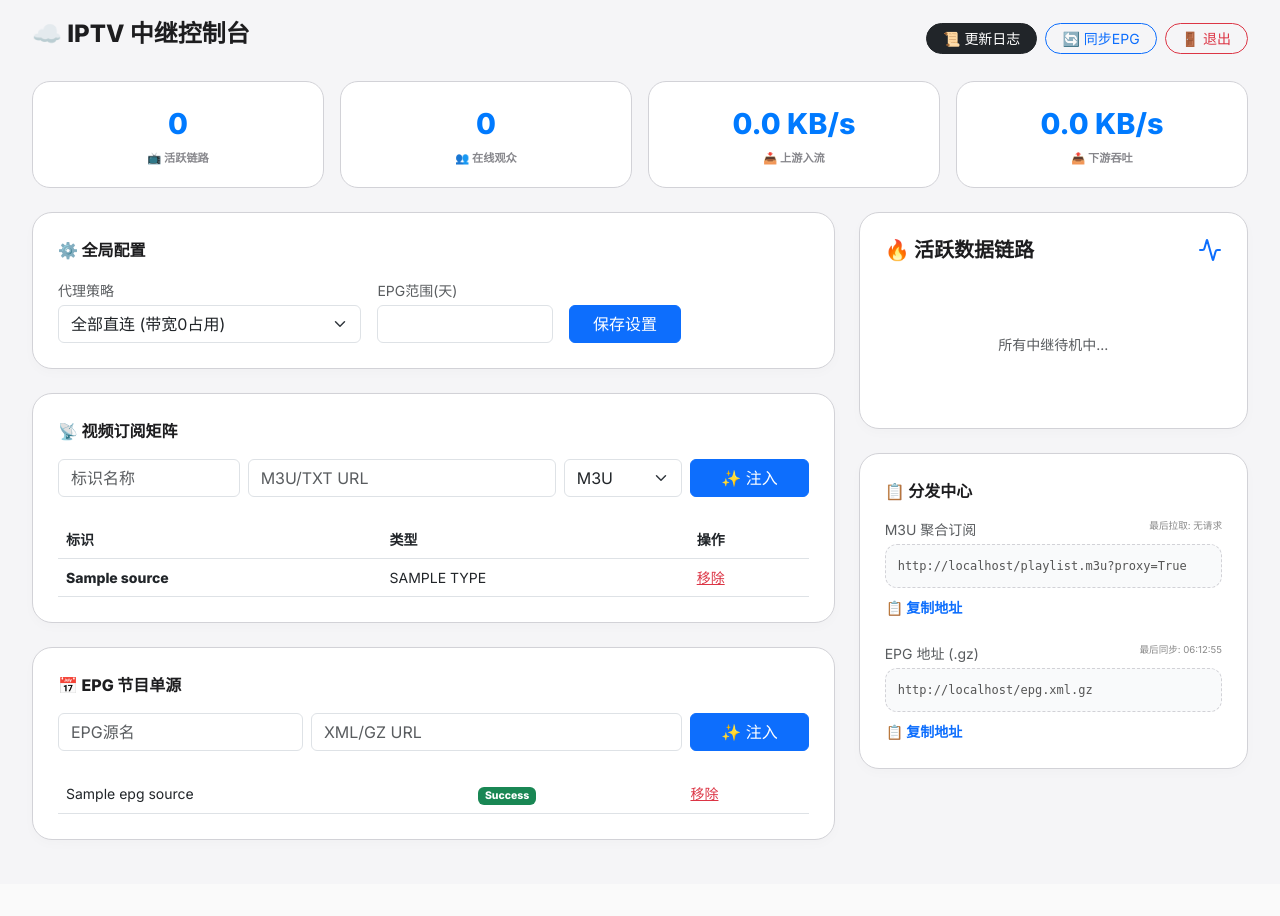
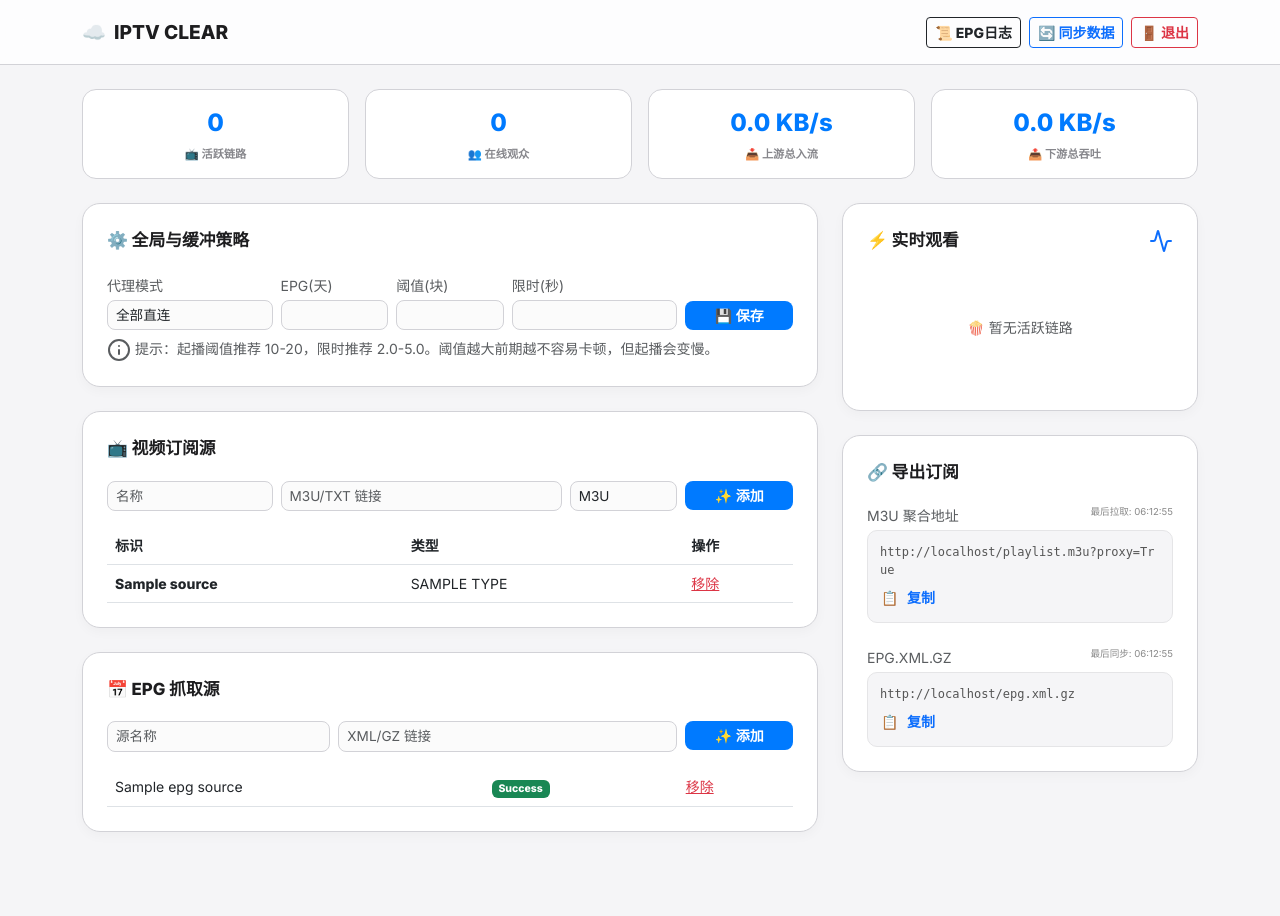
Before and after one commit to JE668/iptv-manager, a FastAPI app: template templates/index.html in a window 1280 px wide. Before the commit the page ends 840 px from the top, so only its background shows below. Run offline with FastAPI, Linux system fonts and the light colour scheme; the template is opened without the code that fills it: most values are stand-ins (such as "Sample title", 1, 10 or a date in 2020); parts of the project's set-up code (start-up, migrations or seed data) failed here and were passed over.

Commit message:
Update index.html

```diff
--- a/templates/index.html
+++ b/templates/index.html
@@ -3,102 +3,113 @@
 <head>
     <meta charset="UTF-8">
     <meta name="viewport" content="width=device-width, initial-scale=1.0">
-    <title>IPTV BI Dashboard</title>
+    <title>IPTV Manager | 清新控制台</title>
     <link href="https://cdn.jsdelivr.net/npm/bootstrap@5.3.0/dist/css/bootstrap.min.css" rel="stylesheet">
     <link href="https://fonts.googleapis.com/css2?family=Inter:wght@400;600;800&display=swap" rel="stylesheet">
     <script src="https://unpkg.com/lucide@latest"></script>
     <style>
-        :root { --bi-blue: #007aff; --bi-bg: #f5f5f7; --card-bg: #ffffff; }
-        body { background-color: var(--bi-bg); font-family: 'Inter', system-ui, sans-serif; padding: 20px; color: #1d1d1f; }
-        .kpi-card { background: #fff; border-radius: 18px; padding: 20px; border: 1px solid #d2d2d7; text-align: center; }
-        .kpi-val { font-size: 1.8rem; font-weight: 800; color: var(--bi-blue); }
-        .kpi-label { font-size: 0.7rem; color: #86868b; text-transform: uppercase; font-weight: 600; margin-top: 5px; }
-        .glass-card { background: #fff; border-radius: 20px; padding: 25px; border: 1px solid #d2d2d7; box-shadow: 0 4px 12px rgba(0,0,0,0.02); margin-bottom: 1.5rem; }
-        .stream-item { border: 1px solid #e5e5e7; border-radius: 14px; padding: 15px; margin-bottom: 15px; background: #fff; transition: all 0.3s; }
-        .stream-item:hover { border-color: var(--bi-blue); }
-        .progress { height: 6px; border-radius: 10px; background: #f5f5f7; }
-        .speed-tag { font-size: 0.75rem; font-weight: 700; display: inline-flex; align-items: center; gap: 4px; }
-        .in-speed { color: #007aff; } .out-speed { color: #ff9500; }
-        .client-info { font-size: 0.65rem; color: #86868b; background: #f5f5f7; padding: 2px 6px; border-radius: 4px; display: inline-block; margin: 2px; }
-        .link-box { background: #f9fafb; border: 1px dashed #d2d2d7; padding: 12px; border-radius: 12px; font-size: 0.75rem; font-family: monospace; word-break: break-all; color: #555; }
+        :root { --primary-color: #007aff; --bg-color: #f5f5f7; --card-bg: #ffffff; --text-main: #1d1d1f; --text-muted: #86868b; --border-color: #d2d2d7; }
+        body { background-color: var(--bg-color); color: var(--text-main); font-family: 'Inter', system-ui, sans-serif; margin: 0; padding-bottom: 60px; }
+        .navbar { background-color: rgba(255,255,255,0.8); backdrop-filter: saturate(180%) blur(20px); border-bottom: 1px solid var(--border-color); padding: 0.8rem 0; position: sticky; top: 0; z-index: 1000; }
+        .navbar-brand { font-weight: 800; color: var(--text-main) !important; display: flex; align-items: center; gap: 8px; font-size: 1.2rem; }
+        .clean-card { background: var(--card-bg); border: 1px solid var(--border-color); border-radius: 18px; padding: 1.5rem; margin-bottom: 1.5rem; box-shadow: 0 4px 12px rgba(0,0,0,0.03); }
+        .card-title { font-weight: 700; font-size: 1.05rem; margin-bottom: 1.2rem; display: flex; align-items: center; gap: 8px; }
+        .btn-primary { background-color: var(--primary-color); border: none; font-weight: 600; border-radius: 8px; }
+        .btn-primary:hover { background-color: #0062cc; }
+        .form-control, .form-select { border-radius: 8px; border: 1px solid var(--border-color); background: #fbfbfb; font-size: 0.85rem; }
+        .form-control:focus, .form-select:focus { border-color: var(--primary-color); box-shadow: 0 0 0 3px rgba(0,122,255,0.1); }
+
+        .kpi-card { background: #fff; border-radius: 14px; padding: 15px; border: 1px solid #d2d2d7; text-align: center; }
+        .kpi-val { font-size: 1.5rem; font-weight: 800; color: var(--primary-color); }
+        .kpi-label { font-size: 0.7rem; color: var(--text-muted); text-transform: uppercase; font-weight: 600; margin-top: 5px; }
+
+        .stream-item { background: #fafafa; border: 1px solid #eee; border-radius: 12px; padding: 15px; margin-bottom: 12px; }
+        .upstream-tag { font-size: 0.65rem; color: var(--text-muted); background: #eee; padding: 4px 8px; border-radius: 6px; display: block; margin-top: 8px; white-space: nowrap; overflow: hidden; text-overflow: ellipsis; }
+        .link-copy-group { background: #f5f5f7; border-radius: 10px; padding: 12px; font-size: 0.75rem; border: 1px solid #e5e5e7; word-break: break-all; font-family: monospace; color: #555; }
         #log-container { font-family: monospace; font-size: 0.8rem; height: 350px; overflow-y: auto; background: #1c1c1e; color: #32d74b; padding: 15px; border-radius: 12px; }
     </style>
 </head>
 <body>
 
-<div class="container-fluid">
-    <!-- Header -->
-    <div class="d-flex justify-content-between align-items-center mb-4">
-        <h4 class="fw-bold">☁️ IPTV 中继控制台</h4>
-        <div class="d-flex gap-2">
-            <button class="btn btn-dark btn-sm rounded-pill px-3" data-bs-toggle="modal" data-bs-target="#logModal">📜 更新日志</button>
-            <a href="/refresh" class="btn btn-outline-primary btn-sm rounded-pill px-3">🔄 同步EPG</a>
-            <a href="/logout" class="btn btn-outline-danger btn-sm rounded-pill px-3">🚪 退出</a>
+<nav class="navbar mb-4">
+    <div class="container">
+        <a class="navbar-brand" href="/"><span>☁️</span> IPTV CLEAR</a>
+        <div class="d-flex align-items-center gap-2">
+            <button class="btn btn-sm btn-outline-dark fw-bold" data-bs-toggle="modal" data-bs-target="#logModal">📜 EPG日志</button>
+            <a href="/refresh" class="btn btn-sm btn-outline-primary fw-bold">🔄 同步数据</a>
+            <a href="/logout" class="btn btn-sm btn-outline-danger fw-bold">🚪 退出</a>
         </div>
     </div>
+</nav>
 
-    <!-- KPI Section -->
+<div class="container">
     <div class="row g-3 mb-4">
         <div class="col-md-3"><div class="kpi-card"><div class="kpi-val" id="kpi-streams">0</div><div class="kpi-label">📺 活跃链路</div></div></div>
         <div class="col-md-3"><div class="kpi-card"><div class="kpi-val" id="kpi-peers">0</div><div class="kpi-label">👥 在线观众</div></div></div>
-        <div class="col-md-3"><div class="kpi-card"><div class="kpi-val" id="kpi-in">0</div><div class="kpi-label">📥 上游入流</div></div></div>
-        <div class="col-md-3"><div class="kpi-card"><div class="kpi-val" id="kpi-out">0</div><div class="kpi-label">📤 下游吞吐</div></div></div>
+        <div class="col-md-3"><div class="kpi-card"><div class="kpi-val" id="kpi-in">0</div><div class="kpi-label">📥 上游总入流</div></div></div>
+        <div class="col-md-3"><div class="kpi-card"><div class="kpi-val" id="kpi-out">0</div><div class="kpi-label">📤 下游总吞吐</div></div></div>
     </div>
 
     <div class="row g-4">
         <div class="col-lg-8">
-            <!-- 全局策略 -->
-            <div class="glass-card">
-                <div class="fw-bold mb-3">⚙️ 全局配置</div>
-                <form action="/update_global_settings" method="post" class="row align-items-end g-3">
-                    <div class="col-md-5">
-                        <label class="small text-muted mb-1">代理策略</label>
-                        <select name="proxy_mode" class="form-select">
-                            <option value="0" {% if proxy_mode=='0' %}selected{% endif %}>全部直连 (带宽0占用)</option>
-                            <option value="1" {% if proxy_mode=='1' %}selected{% endif %}>按需代理 (udpxy优先)</option>
-                            <option value="2" {% if proxy_mode=='2' %}selected{% endif %}>全量中继 (保护原始URL)</option>
+            <div class="clean-card">
+                <div class="card-title">⚙️ 全局与缓冲策略</div>
+                <form action="/update_global_settings" method="post" class="row align-items-end g-2">
+                    <div class="col-md-3">
+                        <label class="small text-muted mb-1">代理模式</label>
+                        <select name="proxy_mode" class="form-select form-select-sm">
+                            <option value="0" {% if proxy_mode=='0' %}selected{% endif %}>全部直连</option>
+                            <option value="1" {% if proxy_mode=='1' %}selected{% endif %}>智能(udpxy)</option>
+                            <option value="2" {% if proxy_mode=='2' %}selected{% endif %}>全量代理</option>
                         </select>
                     </div>
-                    <div class="col-md-3">
-                        <label class="small text-muted mb-1">EPG范围(天)</label>
-                        <input type="number" name="epg_days" value="{{ epg_days }}" class="form-control">
+                    <div class="col-md-2">
+                        <label class="small text-muted mb-1" title="保留几天的节目单数据">EPG(天)</label>
+                        <input type="number" name="epg_days" value="{{ epg_days }}" class="form-control form-control-sm">
                     </div>
                     <div class="col-md-2">
-                        <button type="submit" class="btn btn-primary w-100">保存设置</button>
+                        <label class="small text-muted mb-1" title="每块约128KB。冷启动时，攒够几块才发给播放器。">阈值(块)</label>
+                        <input type="number" name="buffer_threshold" value="{{ buffer_threshold }}" class="form-control form-control-sm">
+                    </div>
+                    <div class="col-md-3">
+                        <label class="small text-muted mb-1" title="如果没有攒够指定的块数，最多等几秒强制发送，防止播放器超时。">限时(秒)</label>
+                        <input type="number" step="0.1" name="buffer_timeout" value="{{ buffer_timeout }}" class="form-control form-control-sm">
+                    </div>
+                    <div class="col-md-2">
+                        <button type="submit" class="btn btn-primary btn-sm w-100">💾 保存</button>
                     </div>
                 </form>
+                <div class="mt-2 small text-muted"><i data-lucide="info" size="12"></i> 提示：起播阈值推荐 10-20，限时推荐 2.0-5.0。阈值越大前期越不容易卡顿，但起播会变慢。</div>
             </div>
 
-            <!-- 视频源 -->
-            <div class="glass-card">
-                <div class="fw-bold mb-3">📡 视频订阅矩阵</div>
-                <form action="/add_source" method="post" class="row g-2 mb-4">
-                    <div class="col-md-3"><input type="text" name="name" class="form-control" placeholder="标识名称" required></div>
-                    <div class="col-md-5"><input type="text" name="url" class="form-control" placeholder="M3U/TXT URL" required></div>
-                    <div class="col-md-2"><select name="type" class="form-select"><option value="m3u">M3U</option><option value="txt">TXT</option></select></div>
-                    <div class="col-md-2"><button type="submit" class="btn btn-primary w-100">✨ 注入</button></div>
+            <div class="clean-card">
+                <div class="card-title">📺 视频订阅源</div>
+                <form action="/add_source" method="post" class="row g-2 mb-3">
+                    <div class="col-md-3"><input type="text" name="name" class="form-control form-control-sm" placeholder="名称" required></div>
+                    <div class="col-md-5"><input type="text" name="url" class="form-control form-control-sm" placeholder="M3U/TXT 链接" required></div>
+                    <div class="col-md-2"><select name="type" class="form-select form-select-sm"><option value="m3u">M3U</option><option value="txt">TXT</option></select></div>
+                    <div class="col-md-2"><button type="submit" class="btn btn-primary btn-sm w-100">✨ 添加</button></div>
                 </form>
                 <div class="table-responsive">
-                    <table class="table table-hover align-middle small mb-0">
+                    <table class="table align-middle small mb-0">
                         <thead class="text-muted"><tr><th>标识</th><th>类型</th><th>操作</th></tr></thead>
                         <tbody>
                             {% for s in sources %}
-                            <tr><td><strong>{{ s.name }}</strong></td><td>{{ s.type.upper() }}</td><td><a href="/delete/{{s.id}}" class="text-danger">移除</a></td></tr>
+                            <tr><td class="fw-bold">{{ s.name }}</td><td>{{ s.type.upper() }}</td><td><a href="/delete/{{s.id}}" class="text-danger">移除</a></td></tr>
                             {% endfor %}
                         </tbody>
                     </table>
                 </div>
             </div>
 
-            <!-- EPG源 -->
-            <div class="glass-card">
-                <div class="fw-bold mb-3">📅 EPG 节目单源</div>
-                <form action="/add_epg_source" method="post" class="row g-2 mb-4">
-                    <div class="col-md-4"><input type="text" name="name" class="form-control" placeholder="EPG源名" required></div>
-                    <div class="col-md-6"><input type="text" name="url" class="form-control" placeholder="XML/GZ URL" required></div>
-                    <div class="col-md-2"><button type="submit" class="btn btn-primary w-100">✨ 注入</button></div>
+            <div class="clean-card">
+                <div class="card-title">📅 EPG 抓取源</div>
+                <form action="/add_epg_source" method="post" class="row g-2 mb-3">
+                    <div class="col-md-4"><input type="text" name="name" class="form-control form-control-sm" placeholder="源名称" required></div>
+                    <div class="col-md-6"><input type="text" name="url" class="form-control form-control-sm" placeholder="XML/GZ 链接" required></div>
+                    <div class="col-md-2"><button type="submit" class="btn btn-primary btn-sm w-100">✨ 添加</button></div>
                 </form>
-                <table class="table table-hover align-middle small mb-0">
+                <table class="table align-middle small mb-0">
                     <tbody>
                         {% for e in epg_sources %}
                         <tr><td>{{ e.name }}</td><td><span class="badge bg-{{'success' if e.status=='Success' else 'danger'}}">{{ e.status }}</span></td><td><a href="/delete_epg/{{e.id}}" class="text-danger">移除</a></td></tr>
@@ -109,34 +120,36 @@
         </div>
 
         <div class="col-lg-4">
-            <!-- 监控 -->
-            <div class="glass-card">
-                <div class="d-flex justify-content-between mb-4 align-items-center">
-                    <h5 class="fw-bold m-0">🔥 活跃数据链路</h5>
+            <div class="clean-card">
+                <div class="d-flex justify-content-between align-items-center mb-3">
+                    <div class="card-title mb-0">⚡ 实时观看</div>
                     <i data-lucide="activity" class="text-primary"></i>
                 </div>
-                <div id="stream-monitor"><div class="text-center py-5 text-muted small">链路待机中...</div></div>
+                <div id="stream-monitor"><div class="text-center py-5 text-muted small">🍿 暂无活跃链路</div></div>
             </div>
 
-            <!-- 订阅链接 -->
-            <div class="glass-card">
-                <div class="fw-bold mb-3">📋 分发中心</div>
+            <div class="clean-card">
+                <div class="card-title">🔗 导出订阅</div>
                 <div class="mb-4">
-                    <div class="d-flex justify-content-between mb-1"><label class="small text-muted">M3U 聚合订阅</label><span id="m3u-time" style="font-size:0.6rem; color:#888">拉取: --</span></div>
-                    <div class="link-box" id="m3u-link">加载中...</div>
-                    <button class="btn btn-sm text-primary p-0 mt-2 fw-bold" onclick="copy('m3u-link')">📋 复制地址</button>
+                    <div class="d-flex justify-content-between mb-1"><label class="small text-muted">M3U 聚合地址</label><span id="m3u-time" style="font-size:0.6rem; color:#888">拉取: --</span></div>
+                    <div class="link-copy-group">
+                        <div id="m3u-link">加载中...</div>
+                        <button class="btn btn-sm text-primary fw-bold p-0 mt-2" onclick="copy('m3u-link')">📋 复制</button>
+                    </div>
                 </div>
                 <div>
-                    <div class="d-flex justify-content-between mb-1"><label class="small text-muted">EPG 地址 (.gz)</label><span id="epg-time-display" style="font-size:0.6rem; color:#888">同步: --</span></div>
-                    <div class="link-box" id="epg-gz-link">加载中...</div>
-                    <button class="btn btn-sm text-primary p-0 mt-2 fw-bold" onclick="copy('epg-gz-link')">📋 复制地址</button>
+                    <div class="d-flex justify-content-between mb-1"><label class="small text-muted">EPG.XML.GZ</label><span id="epg-time-display" style="font-size:0.6rem; color:#888">同步: --</span></div>
+                    <div class="link-copy-group">
+                        <div id="epg-gz-link">加载中...</div>
+                        <button class="btn btn-sm text-primary fw-bold p-0 mt-2" onclick="copy('epg-gz-link')">📋 复制</button>
+                    </div>
                 </div>
             </div>
         </div>
     </div>
 </div>
 
-<div class="modal fade" id="logModal" tabindex="-1"><div class="modal-dialog modal-lg"><div class="modal-content"><div class="modal-header border-0 pb-0"><h5 class="modal-title fw-bold">📜 EPG 聚合日志</h5><button type="button" class="btn-close" data-bs-dismiss="modal"></button></div><div class="modal-body"><div id="log-container">暂无日志内容...</div></div></div></div></div>
+<div class="modal fade" id="logModal" tabindex="-1"><div class="modal-dialog modal-lg"><div class="modal-content"><div class="modal-header border-0 pb-0"><h5 class="modal-title fw-bold">📜 EPG 聚合引擎日志</h5><button type="button" class="btn-close" data-bs-dismiss="modal"></button></div><div class="modal-body"><div id="log-container">加载中...</div></div></div></div></div>
 
 <script src="https://cdn.jsdelivr.net/npm/bootstrap@5.3.0/dist/js/bootstrap.bundle.min.js"></script>
 <script>
@@ -156,22 +169,21 @@
 
             const monitor = document.getElementById('stream-monitor');
             if (data.active_streams.length === 0) {
-                monitor.innerHTML = '<div class="text-center py-5 text-muted small">所有中继待机中...</div>';
+                monitor.innerHTML = '<div class="text-center py-5 text-muted small">🍿 暂无活跃链路</div>';
             } else {
                 monitor.innerHTML = data.active_streams.map(s => `
                     <div class="stream-item">
-                        <div class="d-flex justify-content-between mb-1"><span class="fw-bold" style="color:var(--bi-blue)">${s.name}</span><span class="badge bg-light text-primary">${s.peers} P</span></div>
-                        <div class="d-flex justify-content-between mb-2 small"><span class="speed-tag in-speed">📥 IN: ${s.in_speed}</span><span class="speed-tag out-speed">📤 OUT: ${s.out_speed}</span></div>
+                        <div class="d-flex justify-content-between mb-1"><span class="fw-bold text-primary">${s.name}</span><span class="badge bg-primary rounded-pill">${s.peers} P</span></div>
+                        <div class="d-flex justify-content-between mb-1 small"><span style="color:#007aff">📥 ${s.in_speed}</span><span style="color:#ff9500">📤 ${s.out_speed}</span></div>
                         <div class="progress mb-2"><div class="progress-bar bg-primary" style="width: ${s.buffer.split('/')[0]}%"></div></div>
-                        <div class="small text-muted" style="font-size:0.6rem">缓存:${s.buffer} | ${s.info.res} | ${s.info.codec}</div>
-                        <div class="mt-2">${s.clients.map(c => `<span class="client-info">${c.ip}</span>`).join('')}</div>
+                        <div class="small text-muted" style="font-size:0.6rem">缓存: ${s.buffer} | ${s.info.res}</div>
                     </div>
                 `).join('');
             }
-            if (data.epg_logs.length > 0) document.getElementById('log-container').innerHTML = data.epg_logs.join('<br>');
+            if (data.epg_logs && data.epg_logs.length > 0) document.getElementById('log-container').innerHTML = data.epg_logs.join('<br>');
         } catch(e) {}
     }
-    function copy(id) { navigator.clipboard.writeText(document.getElementById(id).innerText).then(() => alert("已复制")); }
+    function copy(id) { navigator.clipboard.writeText(document.getElementById(id).innerText).then(() => alert("✅ 已复制")); }
     document.getElementById('m3u-link').innerText = base + '/playlist.m3u?proxy=True';
     document.getElementById('epg-gz-link').innerText = base + '/epg.xml.gz';
     setInterval(fetchData, 3000); fetchData();
```
